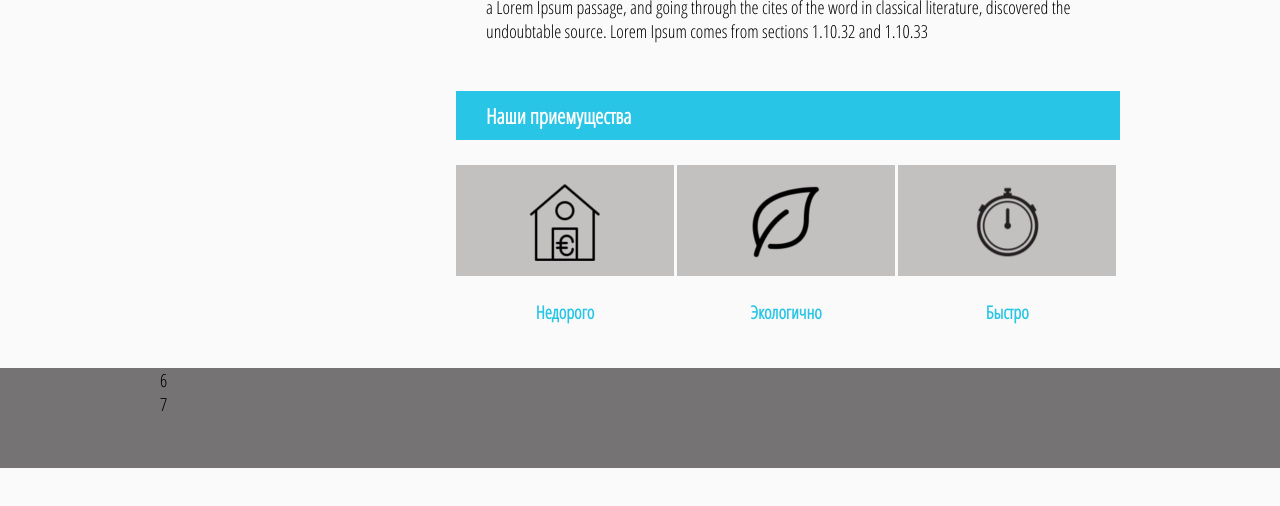
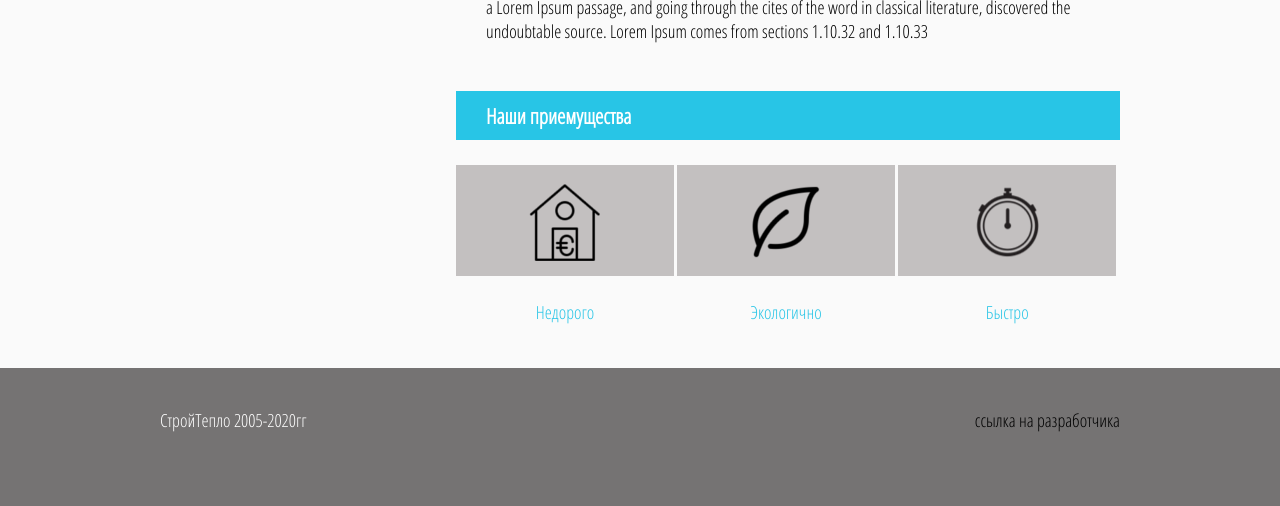
Before and after one commit to valeriykorsunov/page-proofs-lisson, a plain HTML site: page index.html in a window 1280 px wide. Shown: the part 560-1066 px from the top of the page. Before the commit the page ends 1028 px from the top, so only its background shows below. Drawn offline with Linux system fonts and the light colour scheme.

Commit message:
Урок 11 Верстаем футер

```diff
--- a/index.html
+++ b/index.html
@@ -75,8 +75,8 @@
 	</div>
 	<div id="footer">
 		<div class="inner">
-			<div class="stroyteplo">6</div>
-			<div class="unibix">7</div>
+			<div class="stroyteplo">СтройТепло 2005-2020гг</div>
+			<div class="unibix"><a href="#">ссылка на разработчика</a></div>
 		</div>
 	</div>
 </body>
--- a/style.css
+++ b/style.css
@@ -75,10 +75,10 @@ html, body{background: #fafafa; padding: 0; margin: 0; font-family: 'Open Sans C
 #middle .main .advantages .adv {display: inline-block; width: 32.8%; text-align: center;}
 #middle .main .advantages .adv div {background: #c3c0c0; line-height: 111px;}
 #middle .main .advantages .adv div img {vertical-align: middle;}
-#middle .main .advantages .adv h4 {text-align: center; color: #28c5e6}
+#middle .main .advantages .adv h4 {text-align: center; color: #28c5e6; font-weight: normal;}
 
-#footer {
-	background: #757373;
-	clear: both;
-}
-#footer .inner {width: 960px; margin: 0 auto; min-height: 100px;}
+#footer {background: #757373; clear: both; color: white;}
+#footer .inner {width: 960px; margin: 0 auto; min-height: 100px; padding: 40px 30px;}
+#footer .inner .stroyteplo {float: left;}
+#footer .inner .unibix {float: right;}
+#footer .inner .unibix a {text-decoration: none; color: black;}
```
